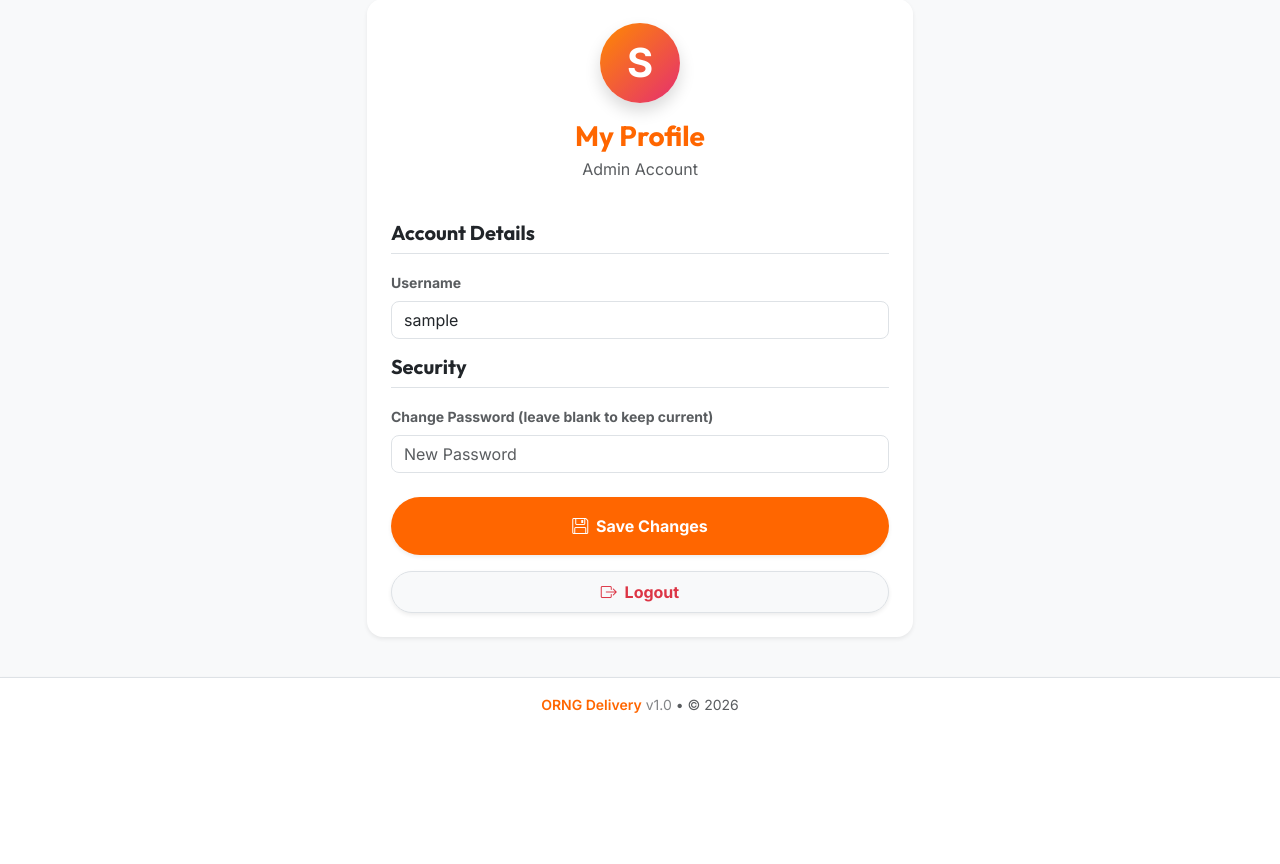
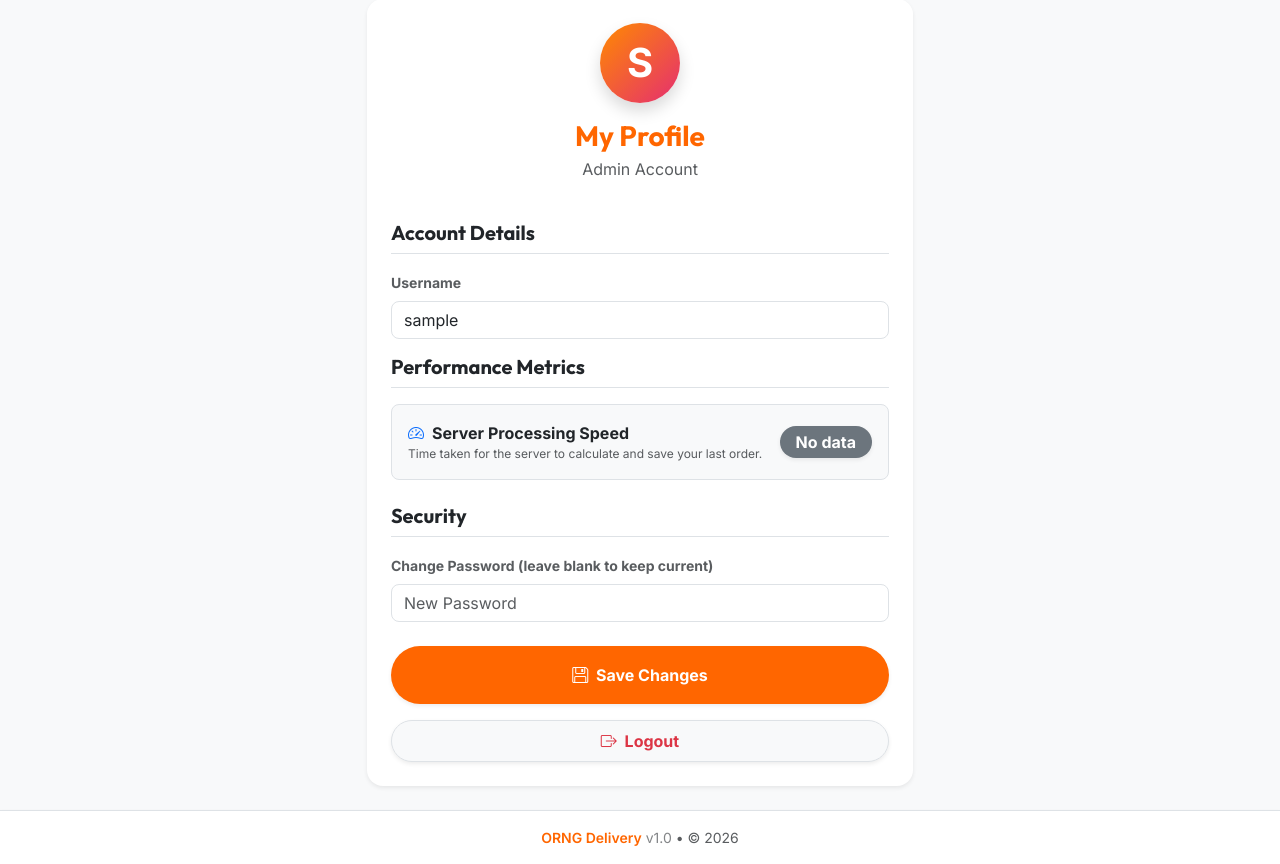
Before and after one commit to 25sniper/ORNG, a Django app: page /profile/ in a window 1280 px wide. Shown: the part 69-933 px from the top of the page. Before the commit the page ends 782 px from the top, so only its background shows below. Run offline with Django 5.2, Linux system fonts and the light colour scheme; a user stored in the database is signed in; tables that the repository leaves empty hold one stand-in row (values such as "Sample post").

Commit message:
Add database indexes and performance tracking

```diff
--- a/ORNGDB/users/models.py
+++ b/ORNGDB/users/models.py
@@ -15,11 +15,11 @@ class User(AbstractUser):
 
     objects = UserManager()
 
-    role = models.CharField(max_length=20, choices=ROLE_CHOICES, default='customer')
+    role = models.CharField(max_length=20, choices=ROLE_CHOICES, default='customer', db_index=True)
     bill_type = models.CharField(max_length=10, choices=[('type1', 'Type 1'), ('type2', 'Type 2')], default='type1')
     name = models.CharField(max_length=255, blank=True)
     phone = models.CharField(max_length=20, unique=True, null=True, blank=True)
-    store_name = models.CharField(max_length=255, blank=True)
+    store_name = models.CharField(max_length=255, blank=True, db_index=True)
     location = models.CharField(max_length=500, blank=True)
     google_maps_url = models.URLField(max_length=1000, blank=True)
 
--- a/ORNGDB/users/templates/users/profile.html
+++ b/ORNGDB/users/templates/users/profile.html
@@ -86,6 +86,23 @@
                     </div>
                     {% endif %}
 
+                    <h5 class="fw-bold mb-3 border-bottom pb-2">Performance Metrics</h5>
+                    <div class="mb-4 d-flex align-items-center justify-content-between bg-light p-3 rounded-3 border">
+                        <div>
+                            <label class="form-label mb-0 fw-bold text-dark"><i class="bi bi-speedometer2 text-primary me-2"></i>Server Processing Speed</label>
+                            <small class="text-muted d-block" style="font-size: 0.75rem;">Time taken for the server to calculate and save your last order.</small>
+                        </div>
+                        <div class="ms-3 text-end">
+                            {% if latest_order and latest_order.processing_time_ms is not None %}
+                                <span class="badge {% if latest_order.processing_time_ms < 1000 %}bg-success{% elif latest_order.processing_time_ms < 3000 %}bg-warning text-dark{% else %}bg-danger{% endif %} fs-6 py-2 px-3 rounded-pill shadow-sm">
+                                    {{ latest_order.processing_time_ms }} ms
+                                </span>
+                            {% else %}
+                                <span class="badge bg-secondary fs-6 py-2 px-3 rounded-pill shadow-sm">No data</span>
+                            {% endif %}
+                        </div>
+                    </div>
+
                     <h5 class="fw-bold mb-3 border-bottom pb-2">Security</h5>
                     <div class="mb-4">
                         <label class="form-label text-muted small fw-bold">Change Password (leave blank to keep current)</label>
--- a/ORNGDB/users/views.py
+++ b/ORNGDB/users/views.py
@@ -580,7 +580,13 @@ def profile_view(request):
         messages.success(request, 'Profile updated successfully.')
         return redirect('profile_view')
 
-    return render(request, 'users/profile.html')
+    latest_order = None
+    if request.user.role == 'customer':
+        latest_order = Order.objects.filter(customer=request.user, processing_time_ms__isnull=False).order_by('-created_at').first()
+    elif request.user.role == 'delivery':
+        latest_order = Order.objects.filter(assigned_delivery_user=request.user, processing_time_ms__isnull=False).order_by('-created_at').first()
+
+    return render(request, 'users/profile.html', {'latest_order': latest_order})
 
 @login_required
 @require_POST
```
Also changed, not shown: ORNGDB/orders/models.py (+5 -4 lines), ORNGDB/orders/views.py (+9 -3 lines), ORNGDB/README.md (added), ORNGDB/orders/migrations/0011_order_processing_time_ms_alter_order_payment_status_and_more.py (added), ORNGDB/users/migrations/0007_alter_user_role_alter_user_store_name.py (added).
